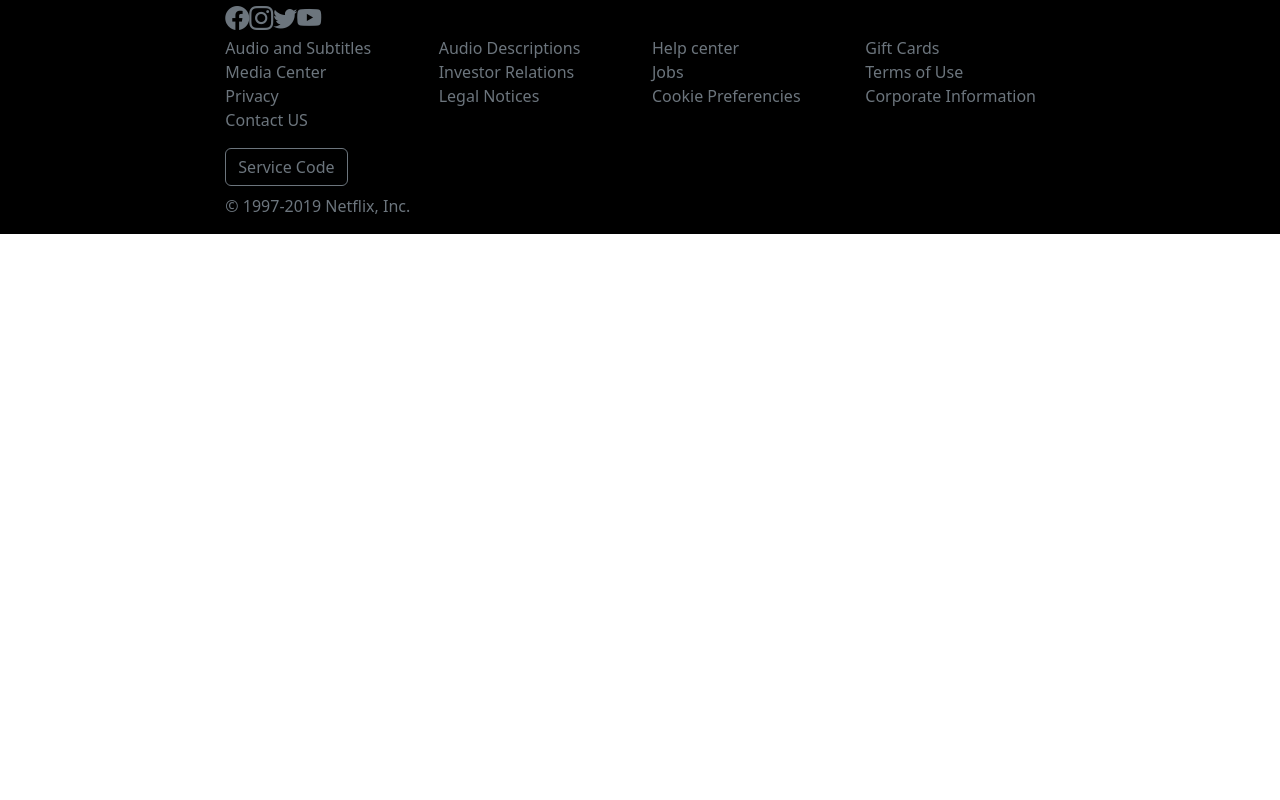
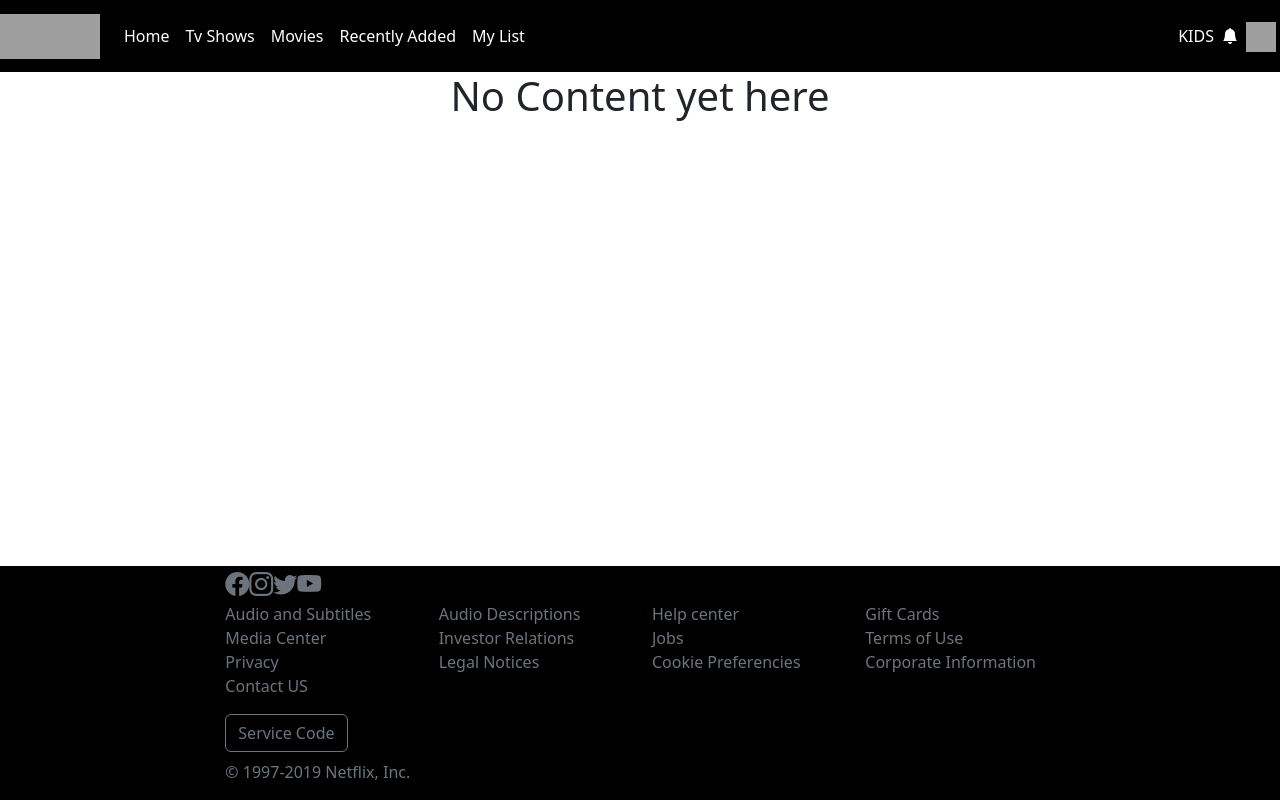
Before and after one commit to iam-Igor/Netflix-with-Routing-and-Hooks, a React (Create React App) app: page /TvShows in a window 1280 px wide. Built offline with nearby package versions, Linux system fonts and the light colour scheme; grey boxes are pictures that could not be loaded.

Commit message:
added all fetches method

```diff
--- a/src/App.css
+++ b/src/App.css
@@ -1,6 +1,15 @@
 @import url("https://cdn.jsdelivr.net/npm/bootstrap-icons@1.11.1/font/bootstrap-icons.css");
 
-html {
+html,
+body {
+  height: 100vh;
+  display: flex;
+  flex-direction: column;
+}
+
+#root {
+  display: flex;
+  flex-direction: column;
   height: 100vh;
 }
 
@@ -92,3 +101,53 @@
   object-fit: cover;
   object-position: 50% 20%;
 }
+
+/* STYLE FOR SPINNER */
+
+.spinner {
+  width: 11.2px;
+  height: 11.2px;
+  animation: spinner-o824ag 1s infinite linear;
+}
+
+.spinner div {
+  position: absolute;
+  width: 100%;
+  height: 100%;
+  background: #474bff;
+  border-radius: 50%;
+  animation: spinner-vse6n7 1.25s infinite ease;
+}
+
+.spinner div:nth-child(1) {
+  --rotation: 90;
+}
+
+.spinner div:nth-child(2) {
+  --rotation: 180;
+}
+
+.spinner div:nth-child(3) {
+  --rotation: 270;
+}
+
+.spinner div:nth-child(4) {
+  --rotation: 360;
+}
+
+@keyframes spinner-vse6n7 {
+  0%,
+  100% {
+    transform: rotate(calc(var(--rotation) * 1deg)) translateY(0);
+  }
+
+  50% {
+    transform: rotate(calc(var(--rotation) * 1deg)) translateY(300%);
+  }
+}
+
+@keyframes spinner-o824ag {
+  to {
+    transform: rotate(360deg);
+  }
+}
--- a/src/App.js
+++ b/src/App.js
@@ -5,6 +5,7 @@
 import { Route, BrowserRouter as Router, Routes } from "react-router-dom";
 import AccountPage from "./components/AccountPage";
 import MovieDetails from "./components/MovieDetails";
+import TvShows from "./components/TvShows";
 
 function App() {
   return (
@@ -14,6 +15,7 @@
 
         <Route path="/Account" element={<AccountPage />} />
         <Route path="/Details/:movieID" element={<MovieDetails />} />
+        <Route path="/TvShows" element={<TvShows />} />
       </Routes>
       <MyFooter />
     </Router>
--- a/src/components/MovieDetails.jsx
+++ b/src/components/MovieDetails.jsx
@@ -21,6 +21,8 @@
     comment: "",
     rate: "1",
   });
+  const [areCommentsVisible, setareCommentsVisible] = useState(false);
+  const [isLoading, setisLoading] = useState(false);
 
   const getMovieDetails = () => {
     fetch(`http://www.omdbapi.com/?apikey=556b8878&i=` + params.movieID)
@@ -58,12 +60,21 @@
           throw new Error();
         }
       })
+      .then(setisLoading(true))
       .then((comments) => {
-        setAllComments([comments]);
+        setAllComments(comments);
+        setareCommentsVisible(!areCommentsVisible);
         console.log(comments);
+        setTimeout(() => {
+          setisLoading(false);
+        }, 500);
+        if (comments.length < 0) {
+          setisLoading(false);
+        }
       })
       .catch((err) => {
         console.log(err);
+        setisLoading(false);
       });
   };
 
@@ -101,15 +112,40 @@
       });
   };
 
+  const deleteComments = (param) => {
+    fetch("https://striveschool-api.herokuapp.com/api/comments/" + param, {
+      method: "DELETE",
+
+      headers: {
+        Authorization:
+          "Bearer eyJhbGciOiJIUzI1NiIsInR5cCI6IkpXVCJ9.eyJfaWQiOiI2NTQzOTI5YWI0MDZiZTAwMTRiN2I3MjQiLCJpYXQiOjE2OTg5MjcyNTksImV4cCI6MTcwMDEzNjg1OX0.T4mM853gVZRuQpPukusMM97JZA-K-twAmm_Y6xf4qVA",
+      },
+    })
+      .then((res) => {
+        if (res.ok) {
+          console.log("commento eliminato");
+          getMovieComments();
+        } else {
+          throw new Error();
+        }
+      })
+      .catch((err) => {
+        console.log(err);
+      });
+  };
+
   useEffect(() => {
     getMovieDetails();
-  }, []);
+    if (!allComments) {
+      getMovieComments();
+    }
+  }, [allComments]);
 
   return (
     <>
       <Navbar expand="md" className="bg-black">
         <Container fluid>
-          <Navbar.Brand href="#">
+          <Navbar.Brand>
             <img
               src="https://www.pxpng.com/public/uploads/preview/-11621687998ytrgnduxoh.png"
               alt="Logo"
@@ -121,15 +157,9 @@
 
           <Navbar.Collapse className="align-items-center">
             <ul className="navbar-nav">
-              <li className="nav-item">
-                <a
-                  className="nav-link active text-white"
-                  aria-current="page"
-                  href="#"
-                >
-                  Home
-                </a>
-              </li>
+              <Link className="nav-item" as="li" to="/">
+                <a className="nav-link active text-white">Home</a>
+              </Link>
               <li className="nav-item">
                 <a className="nav-link text-white" href="#">
                   Tv Shows
@@ -171,7 +201,7 @@
                   <Dropdown.Item eventKey="3">Notifications</Dropdown.Item>
                 </Dropdown.Menu>
                 <Dropdown.Toggle
-                  as={"CustomToggle"}
+                  as={"custom-toggle"}
                   id="dropdown-custom-toggle"
                 >
                   <img
@@ -210,18 +240,50 @@
               </Card.Text>
             </Card.Body>
             <div className="d-flex justify-content-start ms-2">
-              <Button variant="danger" onClick={getMovieComments}>
+              <Button
+                variant="danger"
+                onClick={() => {
+                  getMovieComments();
+                }}
+              >
                 Show comments for this film
               </Button>
             </div>
           </Card>
         </Col>
+
         <Col className="d-flex flex-column">
           <ListGroup className="list-group-flush">
             <h4>Comments about this film:</h4>
+            {isLoading && (
+              <div className="d-flex justify-content-center">
+                <div className="spinner my-5">
+                  <div></div>
+                  <div></div>
+                  <div></div>
+                  <div></div>
+                </div>
+              </div>
+            )}
+
             {allComments.map((comment, index) => {
               return (
-                <ListGroup.Item key={index}>{comment.comment}</ListGroup.Item>
+                <ListGroup.Item
+                  key={index}
+                  className="d-flex justify-content-between"
+                >
+                  <div>
+                    <i className="bi bi-person-circle me-2"></i>
+                    {comment.comment}
+                  </div>
+                  <div
+                    onClick={() => {
+                      deleteComments(comment._id);
+                    }}
+                  >
+                    <i className="bi bi-trash-fill"></i>
+                  </div>
+                </ListGroup.Item>
               );
             })}
           </ListGroup>
--- a/src/components/MyFooter.jsx
+++ b/src/components/MyFooter.jsx
@@ -3,7 +3,7 @@
 const MyFooter = () => {
   return (
     <footer>
-      <Container fluid className="bg-black">
+      <Container fluid className="bg-black ">
         <Row>
           <Col className="text-white col-md-2 offset-md-2">
             <i className="bi bi-facebook text-secondary fs-4"></i>
--- a/src/components/MyNavbar.jsx
+++ b/src/components/MyNavbar.jsx
@@ -31,20 +31,12 @@
 
                   <Navbar.Collapse className="align-items-center">
                     <ul className="navbar-nav">
-                      <li className="nav-item">
-                        <a
-                          className="nav-link active text-white"
-                          aria-current="page"
-                          href="#"
-                        >
-                          Home
-                        </a>
-                      </li>
-                      <li className="nav-item">
-                        <a className="nav-link text-white" href="#">
-                          Tv Shows
-                        </a>
-                      </li>
+                      <Link className="nav-item" as="li" to="/">
+                        Home
+                      </Link>
+                      <Link className="nav-item" as="li" to="/TvShows">
+                        Tv Shows
+                      </Link>
                       <li className="nav-item">
                         <a className="nav-link text-white" href="#">
                           Movies
--- /dev/null
+++ b/src/components/TvShows.jsx
@@ -0,0 +1,83 @@
+import { Row, Col, Navbar, Container, Dropdown } from "react-bootstrap";
+import { Link } from "react-router-dom";
+
+const TvShows = () => {
+  return (
+    <>
+      <Navbar expand="md" className="bg-black ">
+        <Navbar.Brand href="#">
+          <img
+            src="https://www.pxpng.com/public/uploads/preview/-11621687998ytrgnduxoh.png"
+            alt="Logo"
+            width="100"
+            height="45"
+            className="d-inline-block align-text-top"
+          />
+        </Navbar.Brand>
+
+        <Navbar.Collapse className="align-items-center">
+          <ul className="navbar-nav">
+            <Link className="nav-item" as="li" to="/">
+              <a className="nav-link active text-white">Home</a>
+            </Link>
+            <li className="nav-item">
+              <a className="nav-link text-white" href="#">
+                Tv Shows
+              </a>
+            </li>
+            <li className="nav-item">
+              <a className="nav-link text-white" href="#">
+                Movies
+              </a>
+            </li>
+            <li className="nav-item">
+              <a className="nav-link text-white" aria-disabled="true">
+                Recently Added
+              </a>
+            </li>
+
+            <li className="nav-item">
+              <a className="nav-link text-white" aria-disabled="true">
+                My List
+              </a>
+            </li>
+          </ul>
+          <Col md={3} lg={4} className="d-flex, offset-md-2 mt-2"></Col>
+        </Navbar.Collapse>
+        <Row className=" me-1">
+          <Col className="text-white d-flex flex-row p-0 align-items-center">
+            <p className="navFont text-white mb-0 me-2">KIDS</p>
+            <i className="bi bi-bell-fill me-2"></i>
+          </Col>
+          <Col className="p-0">
+            <Dropdown drop="start">
+              <Dropdown.Menu>
+                <Dropdown.Item eventKey="1" as={Link} to="/Account">
+                  Account
+                </Dropdown.Item>
+                <Dropdown.Item eventKey="2" href="#">
+                  Language
+                </Dropdown.Item>
+                <Dropdown.Item eventKey="3">Notifications</Dropdown.Item>
+              </Dropdown.Menu>
+              <Dropdown.Toggle as={"custom-toggle"} id="dropdown-custom-toggle">
+                <img
+                  src="https://cdn4.iconfinder.com/data/icons/avatars-xmas-giveaway/128/batman_hero_avatar_comics-512.png"
+                  alt="Logo"
+                  width="30"
+                  height="30"
+                  className="d-inline-block align-text-top"
+                />
+              </Dropdown.Toggle>
+            </Dropdown>
+          </Col>
+        </Row>
+      </Navbar>
+      <Container className="flex-grow-2 h-100">
+        <h1 className="text-center">No Content yet here</h1>
+      </Container>
+    </>
+  );
+};
+
+export default TvShows;
```
